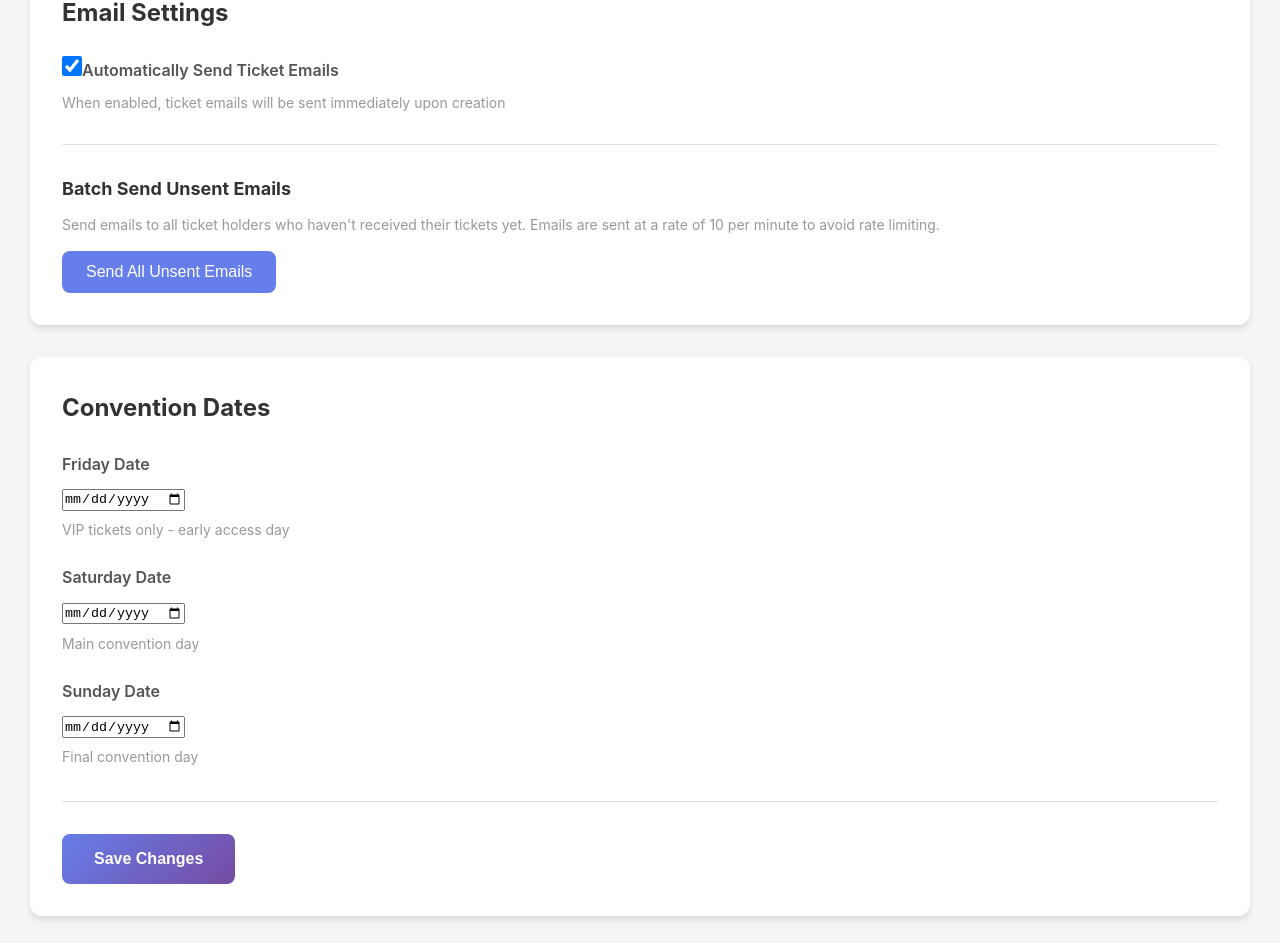
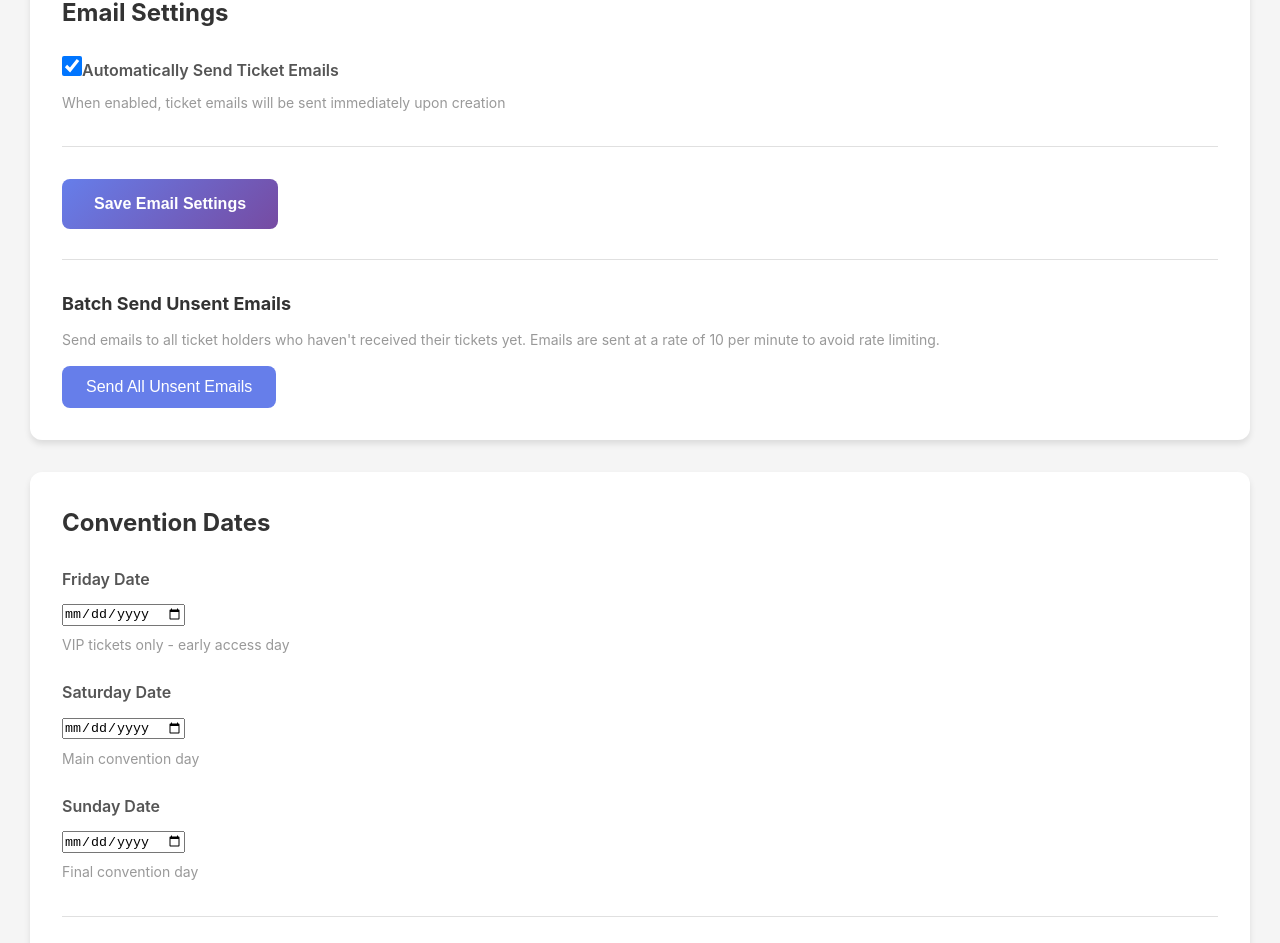
Before and after one commit to will-barnard/convention-ticket-manager, a Vue app in the folder frontend/: page /settings in a window 1280 px wide. Shown: the part 1128-2071 px from the top of the page. Built offline with nearby package versions, Linux system fonts and the light colour scheme; no server answers; sample sign-in values are in the browser's storage.

Commit message:
added save button to email settings

```diff
--- a/frontend/src/views/Settings.vue
+++ b/frontend/src/views/Settings.vue
@@ -116,6 +116,12 @@
               <span>Automatically Send Ticket Emails</span>
             </label>
             <p class="hint">When enabled, ticket emails will be sent immediately upon creation</p>
+          </div>
+
+          <div class="form-actions">
+            <button type="submit" class="btn-save" :disabled="saving">
+              {{ saving ? 'Saving...' : 'Save Email Settings' }}
+            </button>
           </div>
         </form>
 
```
